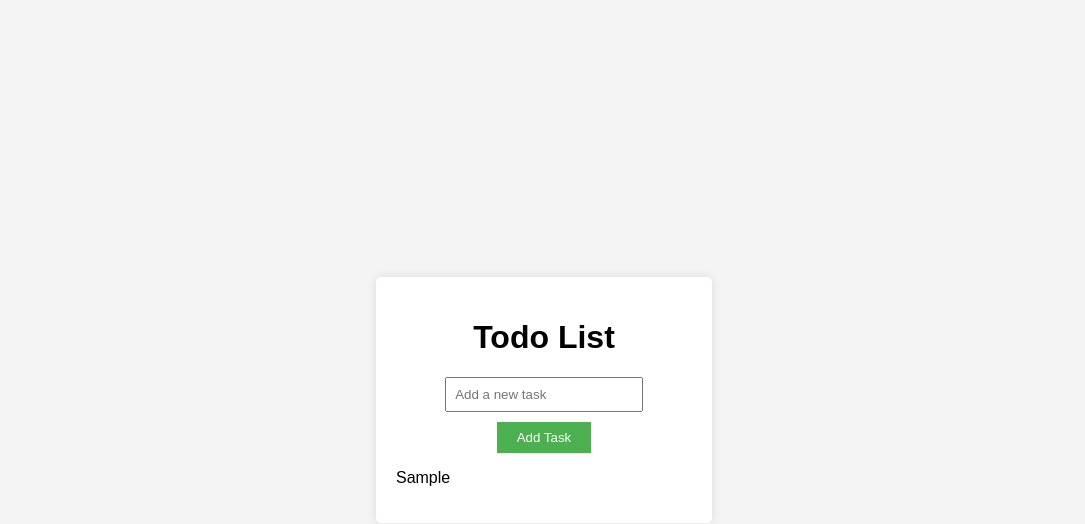
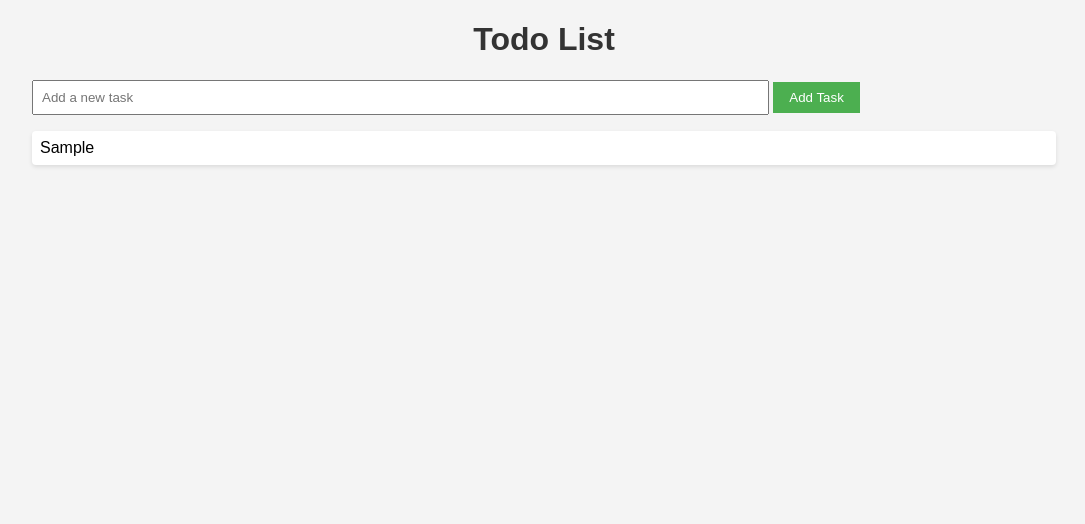
Before and after one commit to Aigamarygeorge/To-Do, a plain HTML site: page index.html in a window 1280 px wide. Both pictures are taken after typing "Sample" into the empty fields and a click on the button "Add Task". Shown: the whole page, without its empty margins (96-1181 px from the left). Drawn offline with Linux system fonts and the light colour scheme.

Commit message:
Update styles.css

```diff
--- a/styles.css
+++ b/styles.css
@@ -1,46 +1,50 @@
 body {
   font-family: Arial, sans-serif;
+  background-color: #f4f4f4;
   margin: 0;
   padding: 0;
-    display: flex;
-    justify-content: center;
-    align-items: center;
-    height: 100vh;
-    background-color: #f4f4f4;
 }
 
 .container {
-    background-color: #fff;
-    padding: 20px;
-    border-radius: 5px;
-    box-shadow: 0 0 10px rgba(0, 0, 0, 0.1);
+  width: 80%;
+  margin: 20px auto;
+}
+
+h1 {
   text-align: center;
+  color: #333;
 }
 
 input[type="text"] {
-    width: 60%;
+  width: 70%;
   padding: 8px;
-    margin-bottom: 10px;
 }
 
 button {
-    padding: 8px 20px;
-    border: none;
+  padding: 8px 16px;
   background-color: #4caf50;
   color: white;
+  border: none;
   cursor: pointer;
-  }
-
-  button:hover {
-    background-color: #45a049;
 }
 
 ul {
   list-style-type: none;
   padding: 0;
-    text-align: left;
 }
 
 li {
-    margin-bottom: 8px;
+  margin: 8px 0;
+  padding: 8px;
+  background-color: #fff;
+  border-radius: 4px;
+  box-shadow: 0 2px 4px rgba(0, 0, 0, 0.1);
 }
+
+li button {
+  background-color: #f44336;
+  color: white;
+  border: none;
+  cursor: pointer;
+  float: right;
+}
```
Lines whose indentation alone changed are shown as unchanged.
